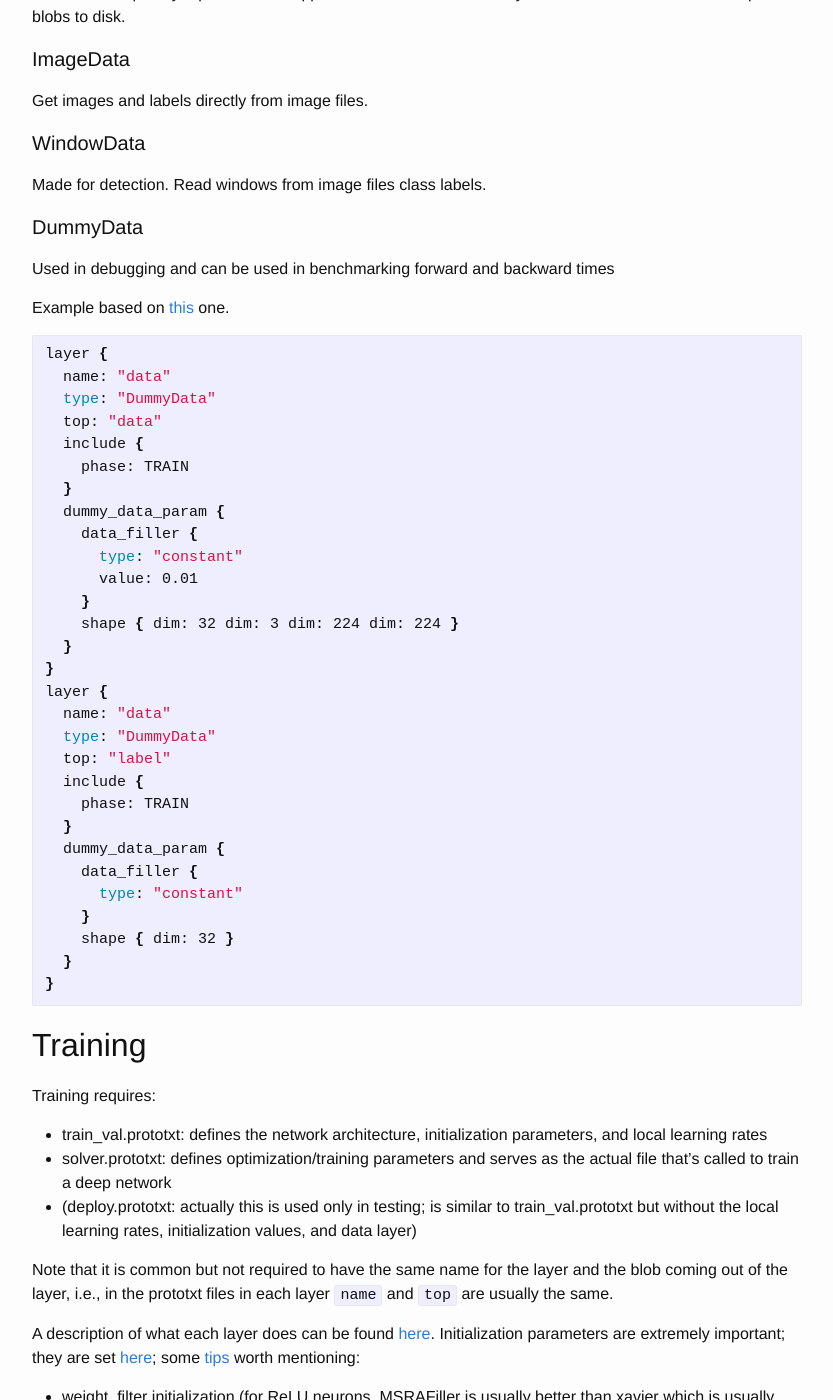
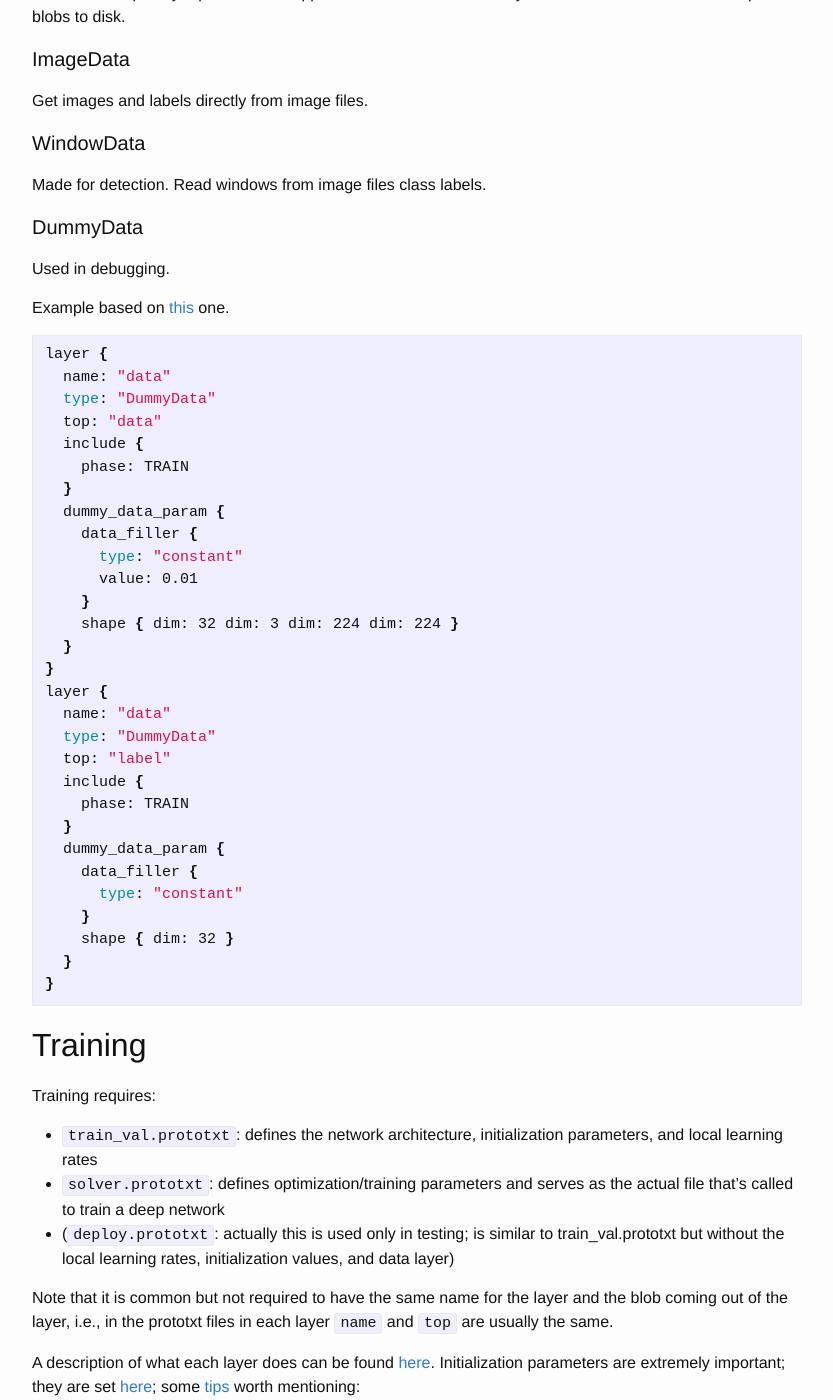
Before and after one commit to RodriguezAndres/RodriguezAndres.github.io, a Jekyll site: the page built from _posts/2016-04-28-caffe.markdown, in a window 1280 px wide and 1400 px high, scrolled down 9279 px. Shown: the whole window, without its empty margins (223-1056 px from the left). Built offline with Jekyll 4.4.1, drawn with Linux system fonts in a browser that asks for light colours; formulas are drawn with MathJax 3; comment, search, counter and statistics services are not loaded; some of the changed text lies outside the part shown.

Commit message:
adding minor details to blog

```diff
--- a/_posts/2016-04-28-caffe.markdown
+++ b/_posts/2016-04-28-caffe.markdown
@@ -374,7 +374,7 @@ Get images and labels directly from image files.
 Made for detection. Read windows from image files class labels.
 
 <h4>DummyData</h4>
-Used in debugging and can be used in benchmarking forward and backward times
+Used in debugging.
 
 Example based on [this](https://github.com/BVLC/caffe/blob/master/examples/pycaffe/linreg.prototxt) one.
 
@@ -414,9 +414,9 @@ layer {
 ## Training
 Training requires:
 
-- train_val.prototxt: defines the network architecture, initialization parameters, and local learning rates
-- solver.prototxt: defines optimization/training parameters and serves as the actual file that's called to train a deep network
-- (deploy.prototxt: actually this is used only in testing; is similar to train_val.prototxt but without the local learning rates, initialization values, and data layer)
+- `train_val.prototxt`: defines the network architecture, initialization parameters, and local learning rates
+- `solver.prototxt`: defines optimization/training parameters and serves as the actual file that's called to train a deep network
+- (`deploy.prototxt`: actually this is used only in testing; is similar to train_val.prototxt but without the local learning rates, initialization values, and data layer)
 
 Note that it is common but not required to have the same name for the layer and the blob coming out of the layer, i.e., in the prototxt files in each layer `name` and `top` are usually the same.
 
@@ -486,7 +486,7 @@ Train the network:
 $CAFFE_ROOT/build/tools/caffe train -solver solver.prototxt
 ~~~
 
-If using GPU, to specify a device or a group of devices use the `-gpu <gpu ids>` argument, where `<gpu ids>` can range from `0` to `numGPUs-1`. This works in training, fine-tuning, timing, or testing. The following examples are for training but the same applies in fine-tuning, timing, or testing.
+If using GPU, to specify a device or a group of devices use the `-gpu <gpu ids>` argument, where `<gpu ids>` can range from `0` to `numGPUs-1`. This works in training, timing, fine-tuning, or testing. The following examples are for training but the same applies in timing, fine-tuning, or testing.
 
 ~~~ bash
 # train on GPU device 2
```
Also changed, not shown: other parts of _posts/2016-04-28-caffe.markdown (+2 -4 lines).
